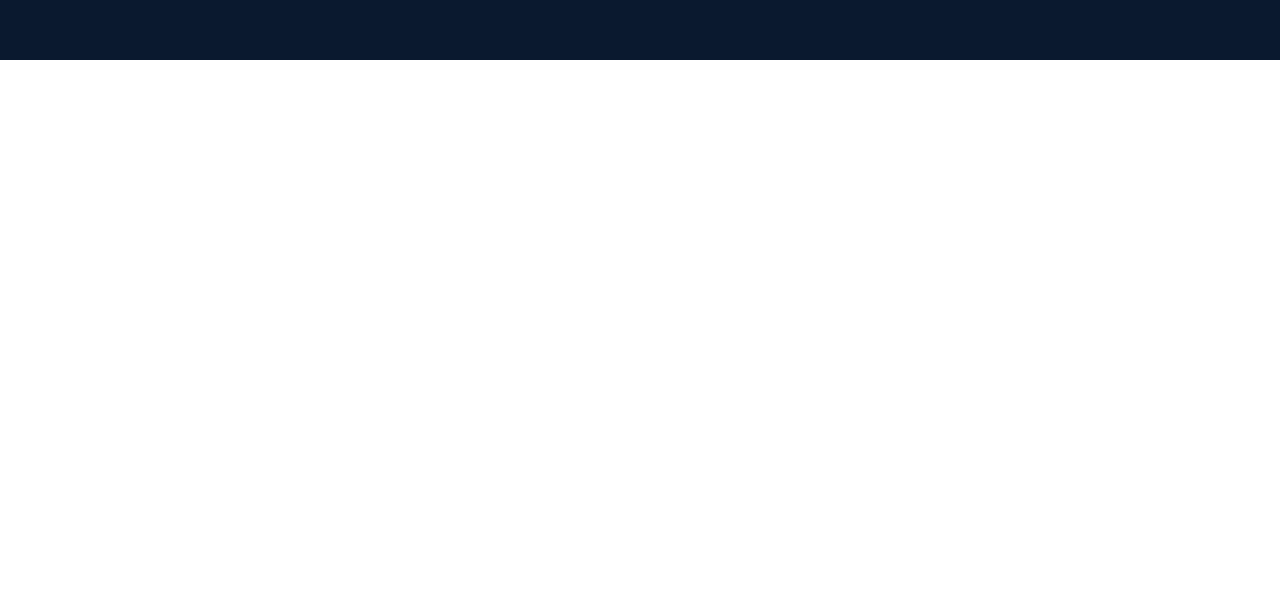
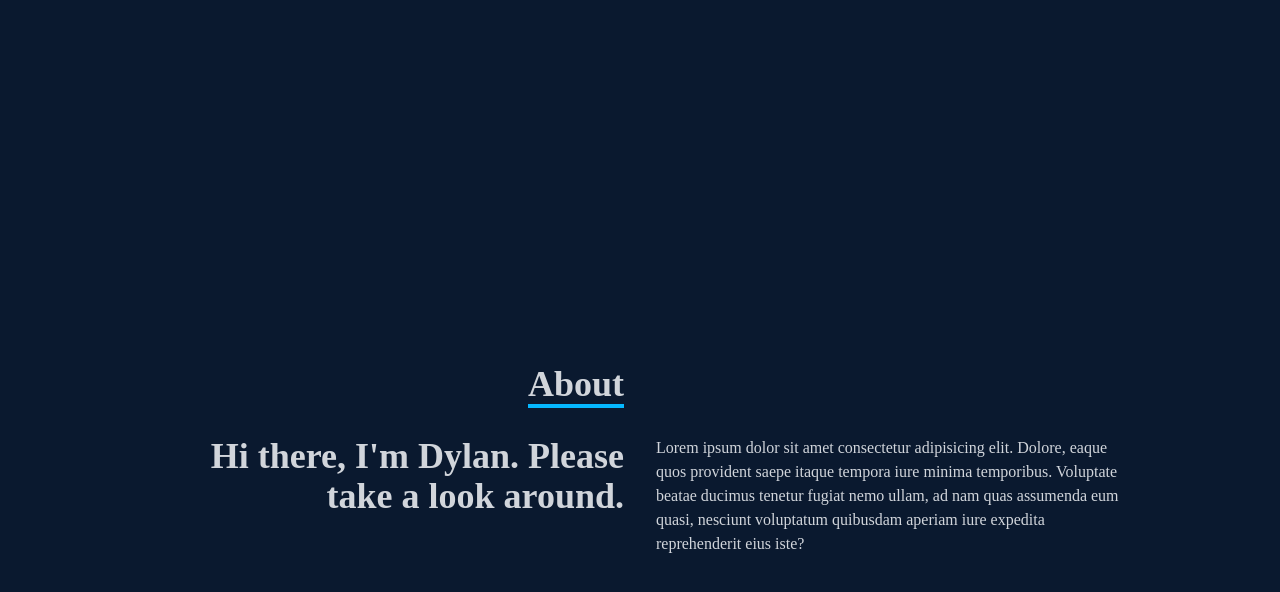
Before and after one commit to SneedUltima/portfolio-website, a React (Create React App) app: page / in a window 1280 px wide. Shown: the part 740-1332 px from the top of the page. Before the commit the page ends 800 px from the top, so only its background shows below. Built offline with nearby package versions, Linux system fonts and the light colour scheme.

Commit message:
build: add about component

```diff
--- a/src/App.js
+++ b/src/App.js
@@ -1,3 +1,4 @@
+import About from "./components/About";
 import Home from "./components/Home";
 import Navbar from "./components/Navbar";
 
@@ -6,6 +7,7 @@
     <div>
       <Navbar />
       <Home />
+      <About />
     </div>
   );
 }
--- /dev/null
+++ b/src/components/About.jsx
@@ -0,0 +1,36 @@
+import React from "react";
+
+const About = () => {
+  return (
+    <div name="about" className="w-full h-screen bg-[#0a192f] text-gray-300">
+      <div className="flex flex-col justify-center items-center w-full h-full">
+        <div className="max-w-[1000px] w-full grid grid-cols-2 gap-8">
+          <div className="sm:text-right pb-8 pl-4">
+            <p className="text-4xl font-bold inline border-b-4 borber-b-4 border-[#05b8ff]">
+              About
+            </p>
+          </div>
+          <div></div>
+        </div>
+        <div className="max-w-[1000px] w-full grid sm:grid-cols-2 gap-8 px-4">
+          <div>
+            <p className="sm:text-right text-4xl font-bold">
+              Hi there, I'm Dylan. Please take a look around.
+            </p>
+          </div>
+          <div>
+            <p>
+              Lorem ipsum dolor sit amet consectetur adipisicing elit. Dolore,
+              eaque quos provident saepe itaque tempora iure minima temporibus.
+              Voluptate beatae ducimus tenetur fugiat nemo ullam, ad nam quas
+              assumenda eum quasi, nesciunt voluptatum quibusdam aperiam iure
+              expedita reprehenderit eius iste?
+            </p>
+          </div>
+        </div>
+      </div>
+    </div>
+  );
+};
+
+export default About;
```
Also changed, not shown: src/assets/projects/realestate.jpg (deleted), src/assets/projects/workImg.jpeg (deleted).
